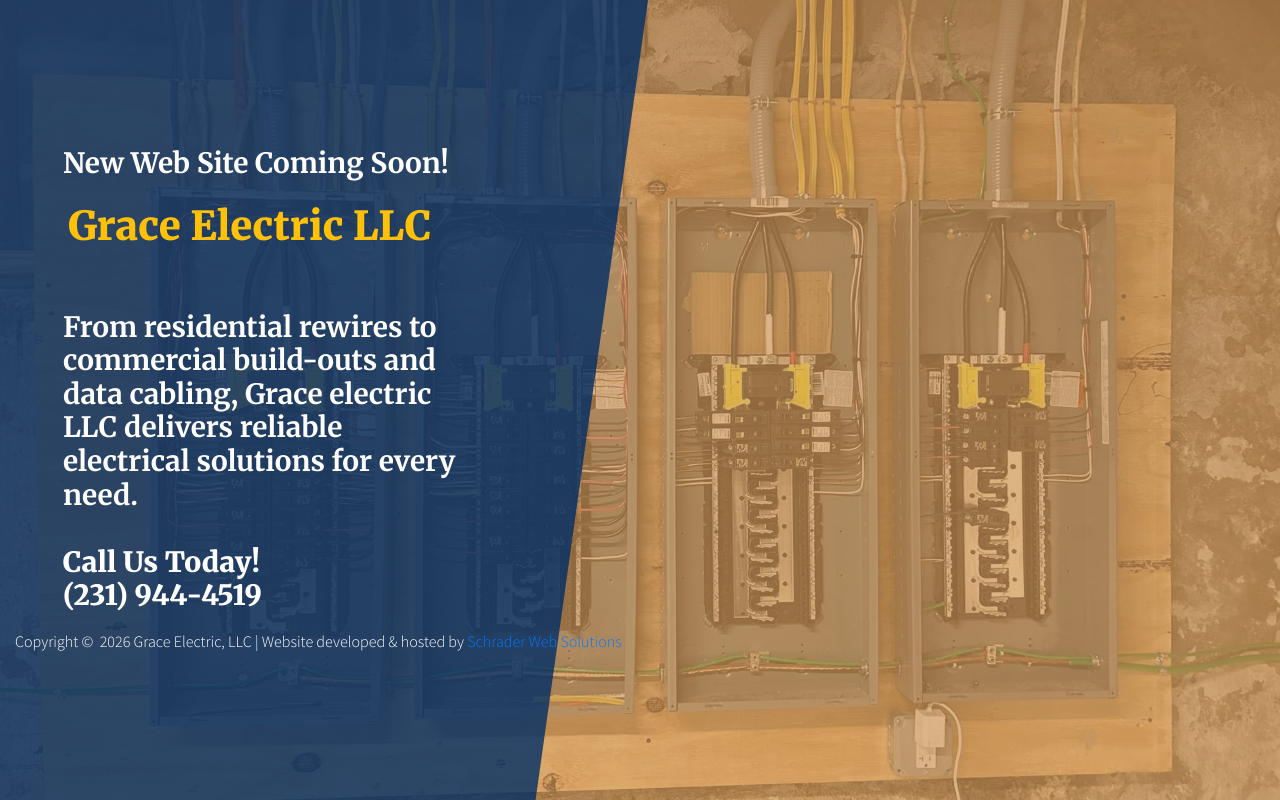
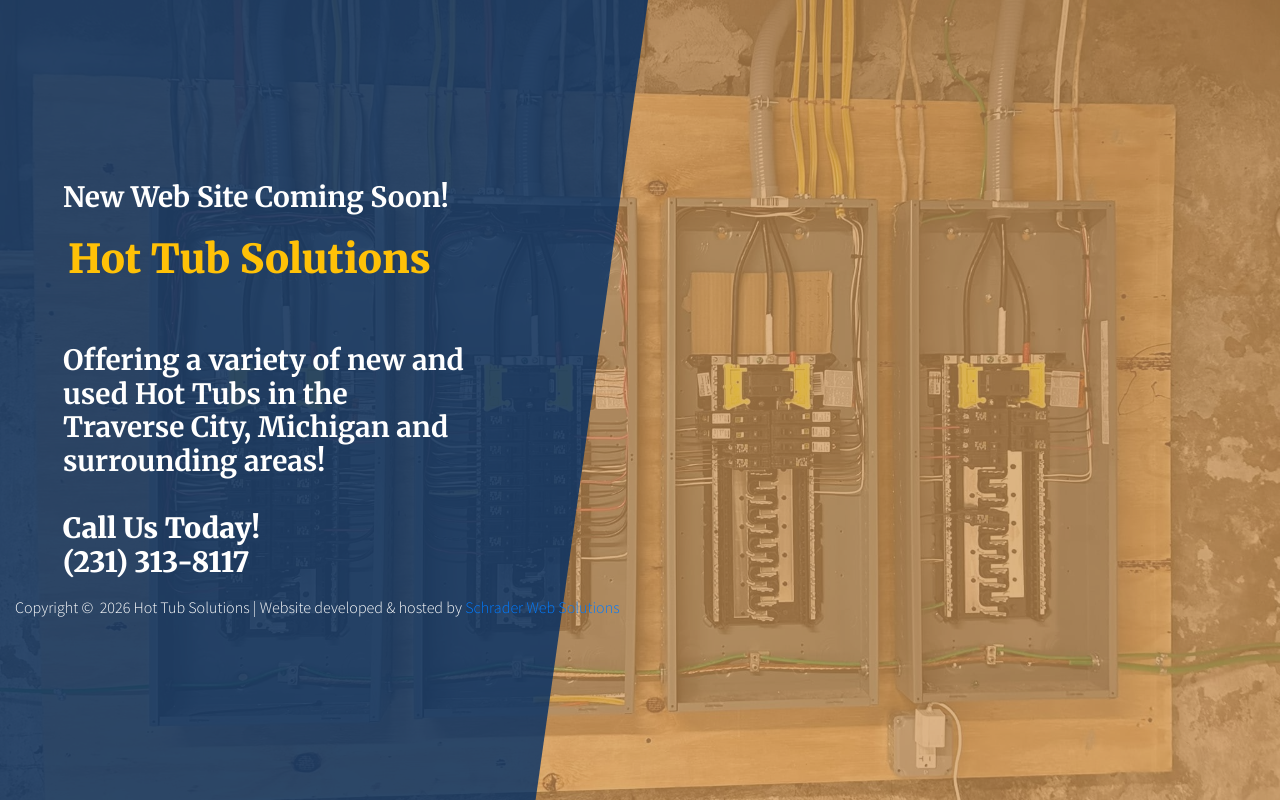
Before and after one commit to schraderweb/hottubsolutions, a plain HTML site: page index.html in a window 1280 px wide. Drawn offline with Linux system fonts and the light colour scheme.

Commit message:
Update index.html

```diff
--- a/index.html
+++ b/index.html
@@ -5,7 +5,7 @@
     <meta name="description" content="">
     <meta name="author" content="">
 
-    <title>Grace Electric LLC | Look For Our New Web Site Coming Soon!</title>
+    <title>Hot Tub Solutions | Look For Our New Web Site Coming Soon!</title>
 
     <!-- Bootstrap core CSS -->
     <link href="/assets/css/bootstrap.min.css" rel="stylesheet">
@@ -58,11 +58,11 @@
               <h3 class="mb-3">New Web Site Coming Soon!</h3>
 
   <!--<img style="width: 200px;" src="/media/logo.avif" alt="Grace Electric LLC Logo">-->
-  <h4 class="h4-logo">Grace Electric LLC</h4>
+  <h4 class="h4-logo">Hot Tub Solutions</h4>
 
   <br><br>
 
-              <h3 class="mb-3">From residential rewires to commercial build-outs and data cabling, Grace electric LLC delivers reliable electrical solutions for every need.
+              <h3 class="mb-3">Offering a variety of new and used Hot Tubs in the Traverse City, Michigan and surrounding areas!
   <br><br>
 
 
@@ -72,11 +72,11 @@
 
 
   <b>Call Us Today! <br>
-  (231) 944-4519</b>
+  (231) 313-8117</b>
 
                   <br />
 
-                <!--<b>Click <a href="mailto: graceelectric@hotmail.com">Here</a> To Email Us!</b>-->
+                <!--<b>Click <a href="mailto: #">Here</a> To Email Us!</b>-->
               </h3>
 
 
@@ -94,7 +94,7 @@
 
 </script>
 
-Grace Electric, LLC | Website developed & hosted by
+Hot Tub Solutions | Website developed & hosted by
 
 <a href="https://schrader.co" target="blank">Schrader Web Solutions</a>
 
```
